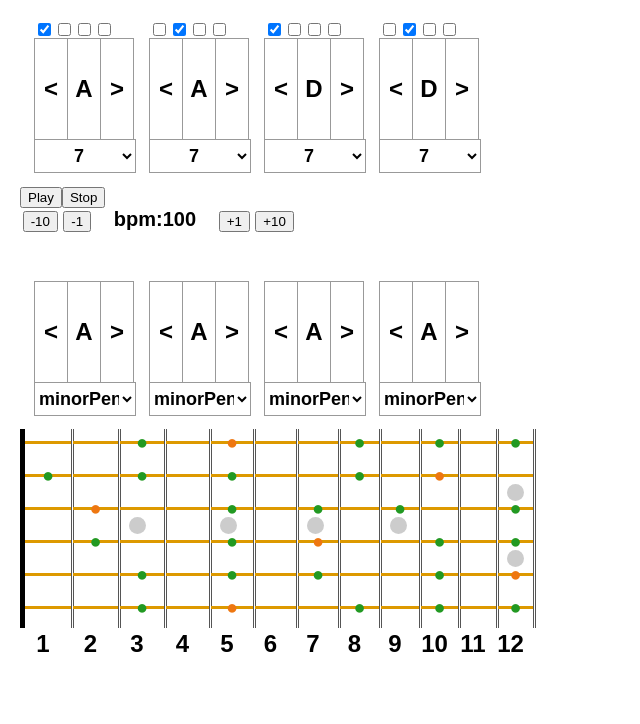
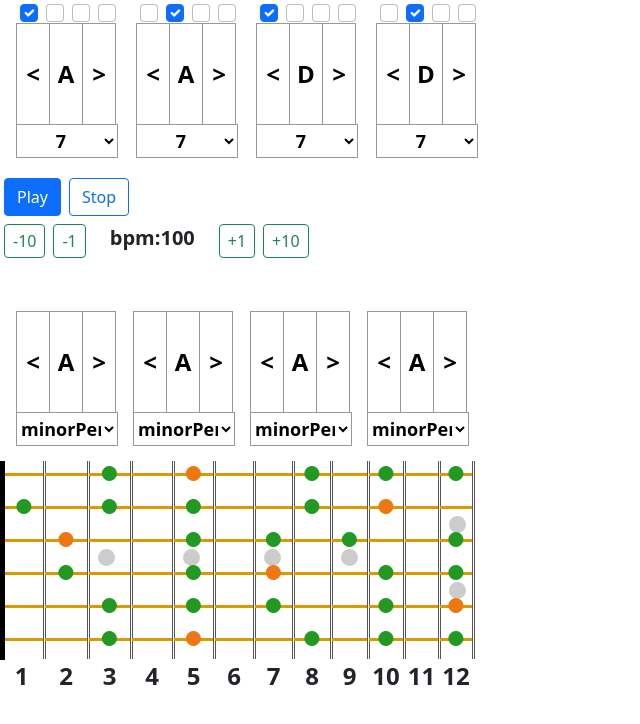
Before and after one commit to sorimachi0414/DiatonicPlayer, a React (Create React App) app: page / in a window 1280 px wide. Shown: the top 724 px of the page, without its empty margins (0-640 px from the left). Built offline with nearby package versions, Linux system fonts and the light colour scheme; no server answers.

Commit message:
adjust arrange some cord
introduced bootstrap

```diff
--- a/package.json
+++ b/package.json
@@ -6,7 +6,9 @@
     "@testing-library/jest-dom": "^5.14.1",
     "@testing-library/react": "^11.2.7",
     "@testing-library/user-event": "^12.8.3",
+    "bootstrap": "^5.0.2",
     "react": "^17.0.2",
+    "react-bootstrap": "^2.0.0-beta.4",
     "react-dom": "^17.0.2",
     "react-scripts": "4.0.3",
     "tone": "^14.7.77",
--- a/src/index.js
+++ b/src/index.js
@@ -3,6 +3,10 @@ import ReactDOM from 'react-dom';
 import './index.css';
 import * as Tone from "tone";
 import * as Def from "./subCord.js"
+import 'bootstrap/dist/css/bootstrap.min.css';
+import Button from 'react-bootstrap/Button';
+
+
 // ----------------------------------------
 const soundNameList=Def.soundNameList
 const masterChord=Def.masterChord
@@ -111,10 +115,7 @@ class MainClock extends React.Component{
     // val = 3 => D# , val = 'm7' => minor 7th Chord
     let shift,chordTones
     if (typeof val== 'number'){
-      //let list = this.state.chordNotes.slice()
       let chordNotes=this.state.chordNotes.slice()
-      //list[i] = (list[i]+val>=soundNameList.length) ? 0 : (list[i]+val<0) ? soundNameList.length-1 : list[i]+val
-
       chordNotes[i]=(chordNotes[i]+val<0) ? 11:(chordNotes[i]+val)%12
 
       this.setState({
@@ -123,7 +124,6 @@ class MainClock extends React.Component{
       chordTones = masterChord[this.state.chordTypes[i]]
       shift = chordNotes[i] //0,1,2,...
     }else if (typeof val== 'string'){
-      console.log('string')
       let list = this.state.chordTypes.slice()
       list[i]=val
       this.setState({
@@ -137,8 +137,7 @@ class MainClock extends React.Component{
     //chordListの変更処理　Stateの更新が非同期なので、ここで行う
     let chordList=this.state.chordList.slice()
     let chordTonesShifted=chordTones.map(x => (x+shift) %12)
-    let chordToneABC=chordTonesShifted.map(x =>soundNameList[x]+'3')
-    chordList[i] = chordToneABC
+    chordList[i]=chordTonesShifted.map(x =>soundNameList[x]+'3')
     this.setState({
       chordList:chordList
     })
@@ -147,8 +146,8 @@ class MainClock extends React.Component{
   //アクティブなステップ（コード）を着色
   changeColor(i){
     i=Math.floor(i/4)
-    let blocksColor = this.state.blocksColor.slice()
-    blocksColor=Array(4).fill("chordSelector")
+    //let blocksColor = this.state.blocksColor.slice()
+    let blocksColor=Array(4).fill("chordSelector")
     blocksColor[i]="chordSelectorActive"
     this.setState({
       blocksColor:blocksColor
@@ -183,32 +182,37 @@ class MainClock extends React.Component{
     let check2=(this.state.chordPlan[i][2+i*4]>0)?'checked':''
     let check3=(this.state.chordPlan[i][3+i*4]>0)?'checked':''
     return (
-      <div className="scaleBlock">
+      <div key={i+'chopper'} className="scaleBlock">
         <ChordChopperCheckBox
+          key={'CC1c'+i}
           type="checkbox"
           checked={check0}
           onClick={()=>this.changeChordChopper(0,i)}
           value={this.state.chordPlan[i][0+i*4]}
         />
         <ChordChopperCheckBox
+          key={'CC2c'+i}
           type="checkbox"
           checked={check1}
           onClick={()=>this.changeChordChopper(1,i)}
           value={this.state.chordPlan[i][1+i*4]}
         />
         <ChordChopperCheckBox
+          key={'CC3c'+i}
           type="checkbox"
           checked={check2}
           onClick={()=>this.changeChordChopper(2,i)}
           value={this.state.chordPlan[i][2+i*4]}
         />
         <ChordChopperCheckBox
+          key={'CC4c'+i}
           type="checkbox"
           checked={check3}
           onClick={()=>this.changeChordChopper(3,i)}
           value={this.state.chordPlan[i][3+i*4]}
         />
         <ChordNoteSelector
+          key={'cns'+i}
           color={this.state.blocksColor[i]}
           value={this.state.chordNotes[i]}
           onClick={() => this.changeChord(i,1)}
@@ -216,23 +220,19 @@ class MainClock extends React.Component{
           onClickN={() => this.changeChord(i,-1)}
         />
         <ChordTypeSelector
+          key={'cts'+i}
           class={"scaleTypeSelector"}
           boxNum={i}
           value={masterChord[this.state.chordTypes[i]]}
           onChangeChord={(i,e) => this.changeChord(i,String(e))}
         />
-
       </div>
     );
   }
 
   changeBPM(diff){
-    console.log(diff)
-    let bpm =this.state.bpm
-    bpm +=diff
-    console.log(bpm)
     this.setState({
-      bpm:bpm,
+      bpm:this.state.bpm +diff,
     })
   }
 
@@ -246,17 +246,20 @@ class MainClock extends React.Component{
     }
 
     return(
-      <div>
+      <div key="scalediv">
         {chordSelectors}
-        <div className="board-row"></div>
+        <div key={111} className="board-row"></div>
         <PlayButton
+          key="pb"
           onClick={()=>settingTone()}
         />
         <StopButton
+          key="sb"
           onClick={()=>stopTone()}
         />
 
         <BPMChanger
+          key="bpmc"
           bpm={this.state.bpm}
           p10={()=>this.changeBPM(10)}
           p1={()=>this.changeBPM(1)}
@@ -264,12 +267,13 @@ class MainClock extends React.Component{
           n10={()=>this.changeBPM(-10)}
         />
 
-        <div className="spacer"></div>
+        <div key={11} className="spacer"></div>
         <ScaleSelector
-        step={this.state.step}
-        nextStep={this.state.nextStep}
+          key="scaleSelector"
+          step={this.state.step}
+          nextStep={this.state.nextStep}
         />
-        <div className="spacer"></div>
+        <div key={22} className="spacer"></div>
       </div>
     )
   }
@@ -298,7 +302,7 @@ class ChordTypeSelector extends React.Component{
     let chordForSelect=[]
     for (let key in masterChord) {
       chordForSelect.push(
-        <option value={key}>{key}</option>
+        <option key={key} value={key}>{key}</option>
       )
     }
     return(
@@ -317,21 +321,16 @@ class FingerBoard extends React.Component{
 
   //各弦の各フレットを配置
   arrangeFingerElements(i,j) {
-    let fletLetter=""
-    let stringShift=0
-    let noteClass=""
+    let stringShift
+    let noteClass
+    let fletLetter
 
     //ポジションマーク
-    let positionMark = (i===2&&(j===2||j===4||j===6||j===8)||((i===1||i===3)&&j===11)) ? <div className="circle"></div> : ""
+    let positionMark = (Def.positionMarkArray[i][j]>0) ? <div className="circle"></div> : ""
     let fletClass = j===0 ? "square nut" : "square"
 
     //各フレットを音名に変換、スケールと照合
-    if(i===0){stringShift=4}
-    if(i===1){stringShift=11}
-    if(i===2){stringShift=7}
-    if(i===3){stringShift=2}
-    if(i===4){stringShift=9}
-    if(i===5){stringShift=4}
+    stringShift=Def.stringNumToShift[i]
 
     //各フレットを音階に変換　C=0
     let fletSound=(stringShift+j+1) % 12
@@ -365,7 +364,6 @@ class FingerBoard extends React.Component{
 
     //次の音に向け、ステップの半分で見た目変化を開始
     if(this.props.step % 4 >1){
-      console.log('change')
       if(noteInfo[0]+noteInfo[1]>0){
         //今Active
         if(noteInfo[2]>0){
@@ -405,13 +403,13 @@ class FingerBoard extends React.Component{
   addFletNumber(i){
     let sqWidth = 46 -1*i //34 +2*12= 58
     return(
-      <div class="squareFletNumber" style={{'width':sqWidth+'px'}}>{i+1}</div>
+      <div className="squareFletNumber" style={{'width':sqWidth+'px'}}>{i+1}</div>
     )
   }
 
   render(){
     let eachStrings=[]
-    let fingerElements=[]
+    let fingerElements
     const fingerFlets=12
     const strings=6
 
@@ -450,14 +448,9 @@ class FingerBoard extends React.Component{
   }
 }
 
-
 function scaleProcessor(key,type){
-  //console.log("ScaleProcessor")
-  //console.log(type)
-  let myScale=masterScale[type].map(x => (x+key) % 12)
-  return myScale
+  return masterScale[type].map(x => (x+key) % 12)
 }
-
 
 class ScaleSelector extends React.Component{
   constructor(props) {
@@ -477,16 +470,12 @@ class ScaleSelector extends React.Component{
   }
 
   changeScaleType(num,arg){
-    console.log(num,arg)
     let list = this.state.selectedScaleTypeList.slice()
     list[num]=arg
-
     this.setState({
       selectedScaleTypeList:list
-      //selectedScaleTypeList:masterScale[arg]
       }
     )
-
   }
 
   repeatSelector(i){
@@ -497,7 +486,6 @@ class ScaleSelector extends React.Component{
           value={soundNameList[this.state.selectedScaleNoteList[i]]}
           onClickP={() => this.changeScaleTone(i,1)}
           onClickN={() => this.changeScaleTone(i,-1)}
-
         />
         <ScaleTypeSelector
           class={"scaleTypeSelector"}
@@ -559,7 +547,6 @@ class ScaleTypeSelector extends  React.Component {
     }
   }
 
-  //props.onClick
   changeScaleByName(e){
     //console.log(e.target.value)
     this.props.onChangeScale(this.props.boxNum,e.target.value)
@@ -572,13 +559,11 @@ class ScaleTypeSelector extends  React.Component {
     })
   }
 
-
-
   render(){
     let scaleForSelect=[]
     for (let key in masterScale) {
       scaleForSelect.push(
-        <option value={key}>{key}</option>
+        <option key={key} value={key}>{key}</option>
       )
     }
     return(
@@ -596,7 +581,7 @@ class ChordChopperCheckBox extends React.Component{
   }
   render(){
     return(
-      <input type="checkbox" checked={this.props.checked} value={this.props.value} onClick={this.props.onClick}></input>
+      <input className="form-check-input p-2 mx-1" type="checkbox" checked={this.props.checked} value={this.props.value} onChange={this.props.onClick}></input>
     )
   }
 }
@@ -620,9 +605,7 @@ class ChordNoteSelector extends  React.Component{
 
 function PlayButton(props){
   return (
-    //<button onClick={startTone()}>
-    //<button onClick={()=>startTone("e")}>
-    <button onClick={props.onClick}>
+    <button onClick={props.onClick} className="btn btn-primary m-1">
       Play
     </button>
   );
@@ -631,11 +614,11 @@ function PlayButton(props){
 function BPMChanger(props){
   return(
     <div>
-      <button className="bpmButton" onClick={props.n10}>-10</button>
-      <button className="bpmButton" onClick={props.n1}>-1</button>
+      <button className="btn btn-outline-success m-1 p-1 px-2" onClick={props.n10}>-10</button>
+      <button className="btn btn-outline-success m-1 p-1 px-2" onClick={props.n1}>-1</button>
       <span className="bpmDisplay">bpm:{props.bpm}</span>
-      <button className="bpmButton" onClick={props.p1}>+1</button>
-      <button className="bpmButton" onClick={props.p10}>+10</button>
+      <button className="btn btn-outline-success m-1 p-1 px-2" onClick={props.p1}>+1</button>
+      <button className="btn btn-outline-success m-1 p-1 px-2" onClick={props.p10}>+10</button>
 
     </div>
   )
@@ -643,7 +626,7 @@ function BPMChanger(props){
 
 function StopButton(props){
   return (
-    <button onClick={props.onClick}>
+    <button onClick={props.onClick}　className="btn btn-outline-primary m-1">
       Stop
     </button>
   );
@@ -654,7 +637,3 @@ ReactDOM.render(
   <MainClock />,
   document.getElementById('root')
 );
-
-
-// ----------------------------------------
-// ----------------------------------------
--- a/src/subCord.js
+++ b/src/subCord.js
@@ -37,6 +37,16 @@ export const sampler = new Tone.Sampler({
   volume:-12,
 }).toDestination();
 
+export const stringNumToShift=[4,11,7,2,9,4]
+export const positionMarkArray=
+  [
+    [0,0,0,0,0,0,0,0,0,0,0,0,0,],
+    [0,0,0,0,0,0,0,0,0,0,0,1,0,],
+    [0,0,1,0,1,0,1,0,1,0,0,0,0,],
+    [0,0,0,0,0,0,0,0,0,0,0,1,0,],
+    [0,0,0,0,0,0,0,0,0,0,0,0,0,],
+    [0,0,0,0,0,0,0,0,0,0,0,0,0,],
+  ]
 
 /*
 F-G-Am
```
Also changed, not shown: 1 other file (tests, documents, lock files or other folders).
